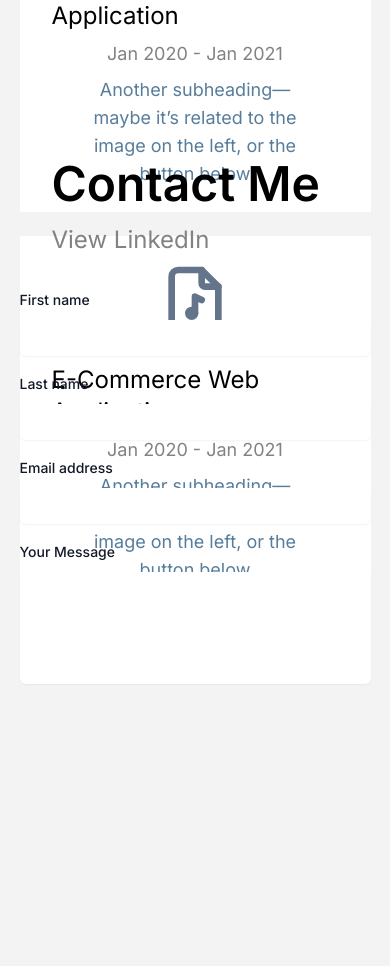
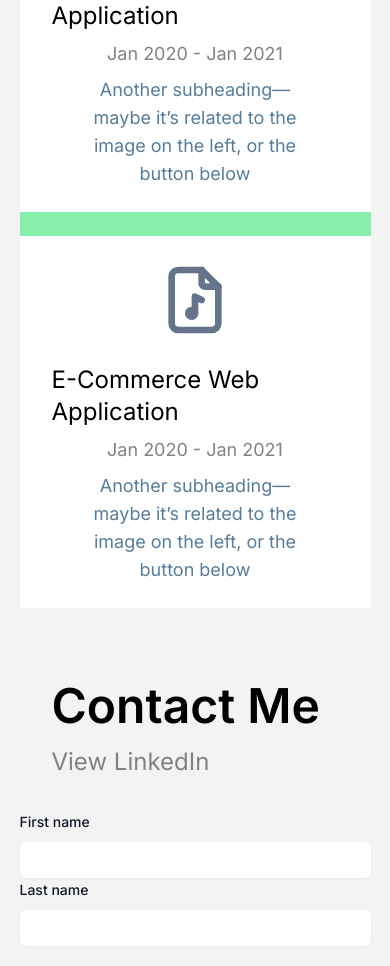
Before and after one commit to brianthtsou/brianthtsou.github.io, a React (Vite) app: page / in a window 390 px wide. Shown: the part 3620-4586 px from the top of the page. Built offline with nearby package versions, Linux system fonts and the light colour scheme.

Commit message:
fix mobile overlap on projects page, add photo on contact page

```diff
--- a/src/App.css
+++ b/src/App.css
@@ -9,12 +9,9 @@
   /* Assuming you want to maintain the 5% margin from each side */
 }
 
-.experience-page {
-  margin-top: 5vh; /* Adjust the value to increase or decrease the gap */
-  /* Assuming you want to maintain the 5% margin from each side */
-}
-
-.projects-page {
+.experience-page,
+.projects-page,
+.contact-me-page {
   margin-top: 5vh; /* Adjust the value to increase or decrease the gap */
   /* Assuming you want to maintain the 5% margin from each side */
 }
@@ -22,7 +19,9 @@
 /* Media Query for Ultrawide Screens */
 @media (min-width: 1920px) {
   .about-page,
-  .experience-page {
+  .experience-page,
+  .projects-page,
+  .contact-me-page {
     width: 70%; /* Adjust the width to a suitable percentage or fixed width */
   }
 }
--- a/src/pages/ContactMe.tsx
+++ b/src/pages/ContactMe.tsx
@@ -1,3 +1,5 @@
+import headshot from "../assets/laguna-torre-milky-way-1.jpg";
+
 function ContactMe() {
   return (
     // Header
@@ -9,12 +11,12 @@ function ContactMe() {
         </div>
       </div>
 
-      {/* Form and picture parent div*/}
+      {/* Form and picture parent div */}
       <div className="grid grid-cols-1 gap-x-6 gap-y-8 sm:grid-cols-2">
         {/* Form div */}
-        <div className="grid grid-cols-1 gap-x-6 gap-y-4 sm:grid-cols-6">
-          <div className="sm:col-span-3">
-            {/* First / last name row */}
+        <div className="flex flex-col space-y-4">
+          <div className="sm:flex sm:space-x-6">
+            <div className="flex-1">
               <label className="block text-sm font-medium leading-6 text-gray-900">
                 First name
               </label>
@@ -27,7 +29,7 @@ function ContactMe() {
                 ></input>
               </div>
             </div>
-          <div className="sm:col-span-3">
+            <div className="flex-1">
               <label className="block text-sm font-medium leading-6 text-gray-900">
                 Last name
               </label>
@@ -40,8 +42,8 @@ function ContactMe() {
                 ></input>
               </div>
             </div>
-          {/* Email address row */}
-          <div className="sm:col-span-6">
+          </div>
+          <div>
             <label className="block text-sm font-medium leading-6 text-gray-900">
               Email address
             </label>
@@ -54,8 +56,7 @@ function ContactMe() {
               ></input>
             </div>
           </div>
-          {/* Message row */}
-          <div className="sm:col-span-6">
+          <div>
             <label className="block text-sm font-medium leading-6 text-gray-900">
               Your Message
             </label>
@@ -69,6 +70,16 @@ function ContactMe() {
             </div>
           </div>
         </div>
+
+        {/* Headshot div */}
+        <div className="sm:relative w-full overflow-hidden">
+          <img
+            src={headshot}
+            alt="Headshot photo"
+            className="rounded-md mx-auto h-auto"
+            style={{ width: "60%" }}
+          ></img>
+        </div>
       </div>
     </div>
   );
--- a/src/pages/Projects.tsx
+++ b/src/pages/Projects.tsx
@@ -25,7 +25,7 @@ function ProjectItem({ svg, title, stack, content }: ProjectItemProps) {
 function Projects() {
   return (
     // Header
-    <div className="h-screen page projects-page bg-yellow-100">
+    <div className="sm:h-screen page projects-page bg-green-300">
       <div className="grid grid-cols-1 px-8 sm:px-0 py-8">
         <div className="space-y-4">
           <h1 className="text-5xl font-semibold">Projects</h1>
```
Also changed, not shown: src/assets/laguna-torre-milky-way-1.jpg (added). Lines whose indentation alone changed are shown as unchanged.
